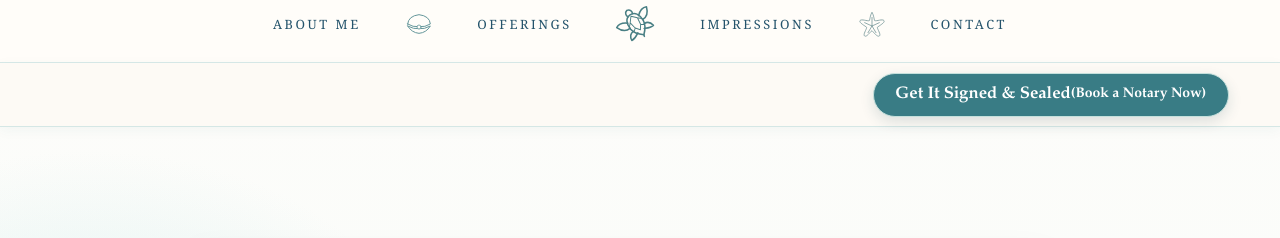
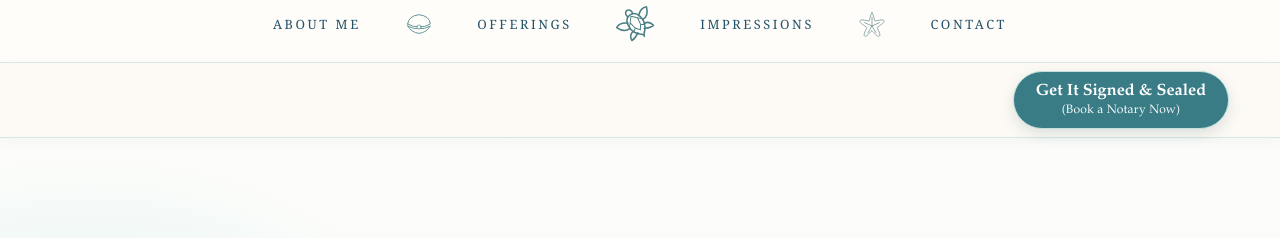
Before and after one commit to coastalsignandseal-lgtm/coastal-sign-and-seal, a plain HTML site: page notary.html in a window 1280 px wide. Shown: the part 252-490 px from the top of the page. Drawn offline with Linux system fonts and the light colour scheme.

Commit message:
Format branded sticky booking buttons with smaller descriptive subtitles

```diff
--- a/assets/site.css
+++ b/assets/site.css
@@ -311,3 +311,9 @@ body > .service-sticky-action + .page{margin-top:2.5rem}
 .notary-confirmation ul{text-align:left;padding-left:1.3rem;margin:1rem auto;max-width:490px}
 .notary-confirmation li{margin:.65rem 0}
 .notary-confirmation button{border:0;border-radius:999px;background:#397c85;color:white;font:600 1.12rem 'Palatino Linotype',Palatino,Georgia,serif;padding:.8rem 2rem}
+
+/* Keep the original playful booking names, with a clear smaller action below. */
+body > .service-sticky-action a{flex-direction:column!important;gap:1px!important;line-height:1.25!important;text-align:center!important;white-space:normal!important;min-height:54px!important}
+body > .service-sticky-action a span{display:block;font-size:1.02rem;font-weight:600}
+body > .service-sticky-action a small{display:block;font-size:.76rem;font-weight:400;letter-spacing:.015em;opacity:.94}
+@media(max-width:600px){body > .service-sticky-action a span{font-size:.94rem}body > .service-sticky-action a small{font-size:.7rem}}
```
